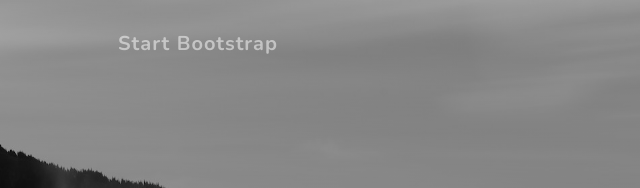
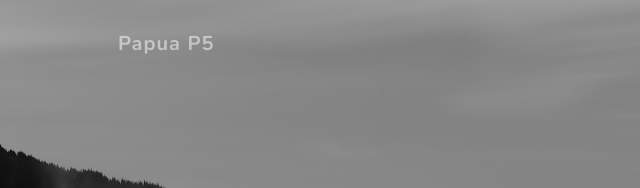
Before and after one commit to jeremi112/papua.p5, a plain HTML site: page index.html in a window 1280 px wide. Shown: the top 188 px of the page, 0-640 px from the left. Drawn offline with nearby package versions, Linux system fonts and the light colour scheme.

Commit message:
change 3

```diff
--- a/index.html
+++ b/index.html
@@ -6,7 +6,7 @@
         <meta name="description" content="" />
         <meta name="author" content="" />
         <title>Grayscale - Start Bootstrap Theme</title>
-        <link rel="icon" type="image/x-icon" href="assets/favicon.ico" />
+        <link rel="icon" type="image/x-icon" href="assets/icon (2).png" />
         <!-- Font Awesome icons (free version)-->
         <script src="https://use.fontawesome.com/releases/v6.3.0/js/all.js" crossorigin="anonymous"></script>
         <!-- Google fonts-->
@@ -19,7 +19,7 @@
         <!-- Navigation-->
         <nav class="navbar navbar-expand-lg navbar-light fixed-top" id="mainNav">
             <div class="container px-4 px-lg-5">
-                <a class="navbar-brand" href="#page-top">Start Bootstrap</a>
+                <a class="navbar-brand" href="#page-top">Papua P5</a>
                 <button class="navbar-toggler navbar-toggler-right" type="button" data-bs-toggle="collapse" data-bs-target="#navbarResponsive" aria-controls="navbarResponsive" aria-expanded="false" aria-label="Toggle navigation">
                     Menu
                     <i class="fas fa-bars"></i>
```
Also changed, not shown: assets/icon (2).png (added), assets/icon.png (added).
